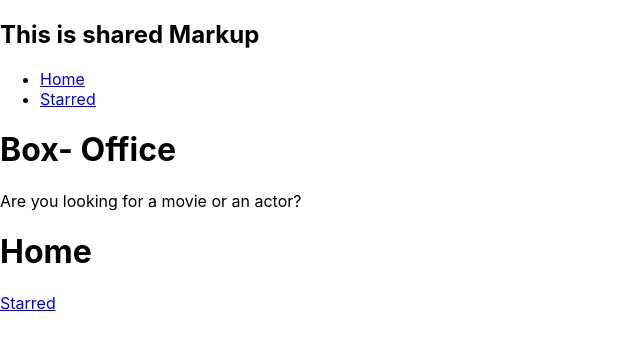
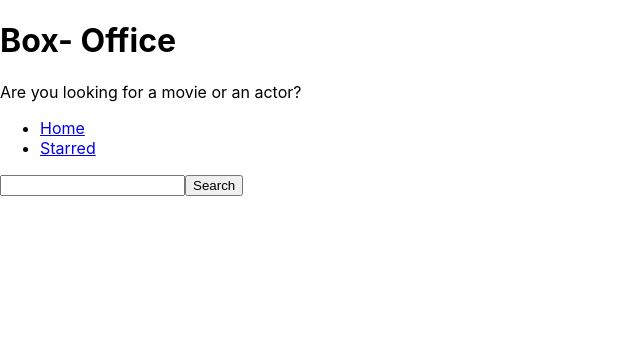
Before and after one commit to akashydv04/box-office-app, a React (Create React App) app: page / in a window 1280 px wide. Shown: the top 350 px of the page, without its empty margins (0-640 px from the left). Built offline with nearby package versions, Linux system fonts and the light colour scheme.

Commit message:
search for movie on button click

```diff
--- a/package.json
+++ b/package.json
@@ -3,12 +3,8 @@
   "version": "0.1.0",
   "private": true,
   "dependencies": {
-    "@testing-library/jest-dom": "^5.16.5",
-    "@testing-library/react": "^13.4.0",
-    "@testing-library/user-event": "^13.5.0",
     "react": "^18.2.0",
     "react-dom": "^18.2.0",
-    "react-router-dom": "^6.10.0",
     "react-scripts": "5.0.1",
     "web-vitals": "^2.1.4",
     "workbox-background-sync": "^6.5.4",
--- a/src/component/MainLayout.jsx
+++ b/src/component/MainLayout.jsx
@@ -5,9 +5,8 @@ import AppTitle from './AppTitle';
 const MainLayout = () => {
   return (
     <div>
-      <h2>This is shared Markup</h2>
+      <AppTitle />
       <Navs />
-      <AppTitle />
       <Outlet />
     </div>
   );
--- a/src/pages/Home.jsx
+++ b/src/pages/Home.jsx
@@ -1,10 +1,34 @@
-import { Link } from 'react-router-dom';
+import { useState } from 'react';
 
 const Home = () => {
+  const [searchString, setSearchString] = useState('');
+
+  const onSearchInputChange = ev => {
+    setSearchString(ev.target.value);
+  };
+
+  const onSearch = async ev => {
+    ev.preventDefault();
+
+    // https://api.tvmaze.com/search/shows?q=girls
+
+    const response = await fetch(
+      `https://api.tvmaze.com/search/shows?q=${searchString}`
+    );
+    const body = await response.json();
+    console.log(body);
+  };
+
   return (
     <div>
-      <h1>Home</h1>
-      <Link to="/starred">Starred</Link>
+      <form onSubmit={onSearch}>
+        <input
+          type="text"
+          value={searchString}
+          onChange={onSearchInputChange}
+        />
+        <button type="submit">Search</button>
+      </form>
     </div>
   );
 };
```
Also changed, not shown: src/service-worker.js (+4 -3 lines), 1 other file (tests, documents, lock files or other folders).
